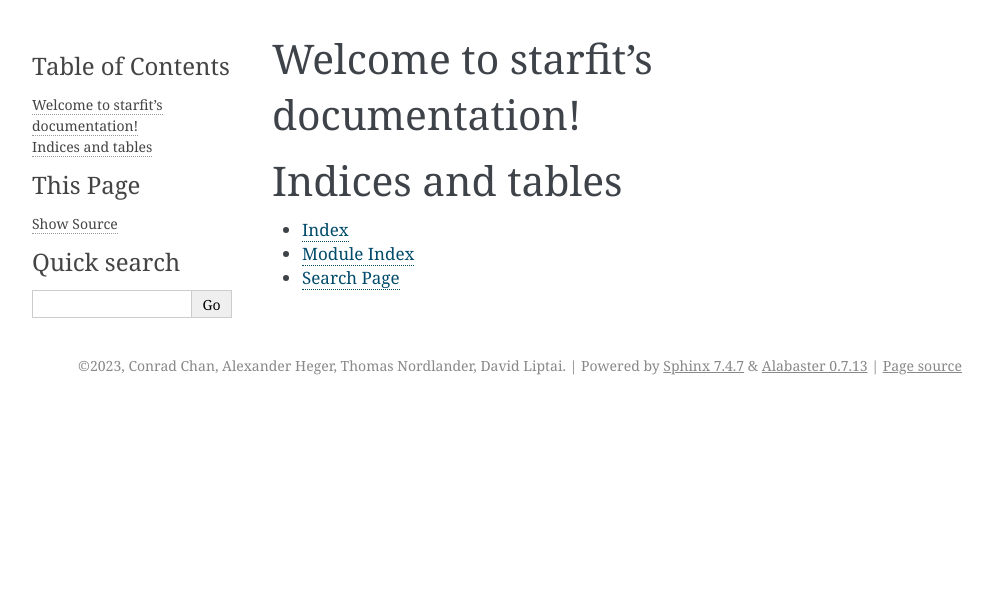
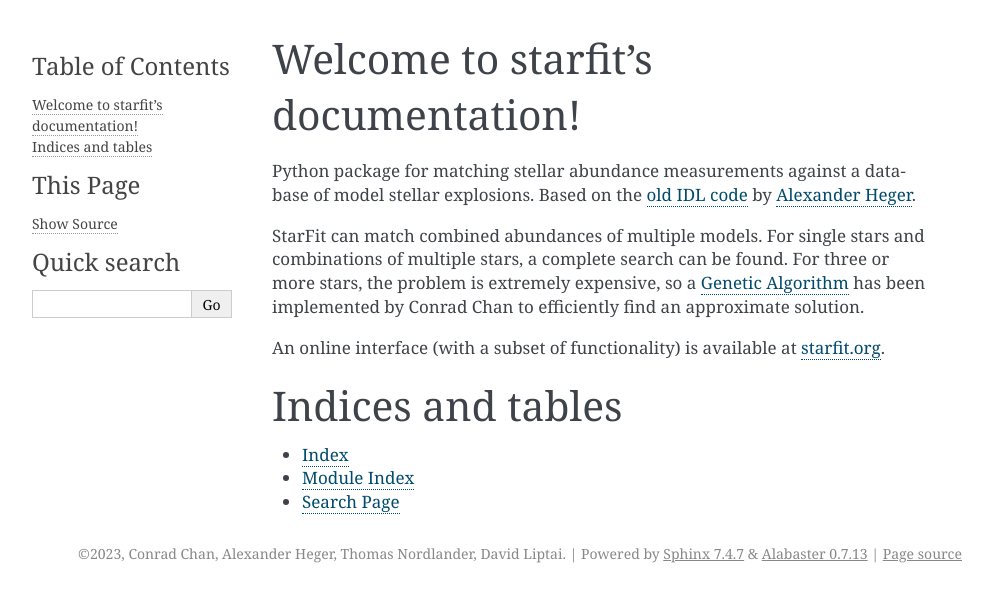
Before and after one commit to conradtchan/starfit, a Sphinx documentation site: the page built from docs/index.rst, in a window 1280 px wide. Shown: the top 602 px of the page, without its empty margins (148-1141 px from the left). Built offline with Sphinx 7.4.7, drawn with Linux system fonts in a browser that asks for light colours.

Commit message:
copy description from README

```diff
--- a/docs/index.rst
+++ b/docs/index.rst
@@ -5,6 +5,13 @@
 
 Welcome to starfit's documentation!
 ===================================
+
+Python package for matching stellar abundance measurements against a database of model stellar explosions. Based on the `old IDL code <https://2sn.org/starfit/>`_ by `Alexander Heger <https://2sn.org>`_.
+
+StarFit can match combined abundances of multiple models. For single stars and combinations of multiple stars, a complete search can be found.  For three or more stars, the problem is extremely expensive, so a `Genetic Algorithm <https://en.wikipedia.org/wiki/Genetic_algorithm>`_ has been implemented by Conrad Chan to efficiently find an approximate solution.
+
+An online interface (with a subset of functionality) is available at `starfit.org <https://starfit.org>`_.
+
 
 .. toctree::
    :maxdepth: 2
```
